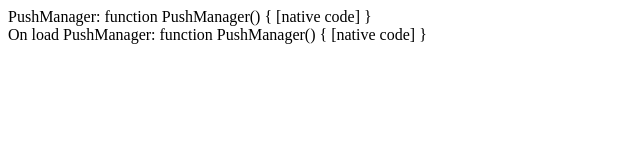
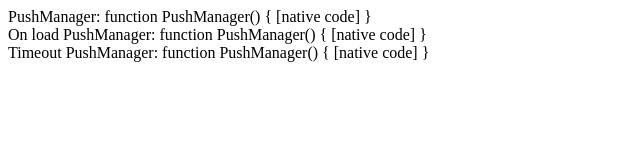
Before and after one commit to Amareis/pushmanager-test, a plain HTML site: page index.html in a window 1280 px wide. Shown: the whole page, without its empty margins (0-640 px from the left). Drawn offline with Linux system fonts and the light colour scheme.

Commit message:
Added timeout log

```diff
--- a/index.html
+++ b/index.html
@@ -1,9 +1,14 @@
 <html>
 <head>
 	<script type="text/javascript">
-		s = 'PushManager: ' + window.PushManager + '<br>'
+		function write(text) {
+			document.body.innerHTML += text + '<br>'
+		}
+		s = 'PushManager: ' + window.PushManager
 		window.onload = function () {
-			document.body.innerHTML += s + "On load PushManager: " + window.PushManager + '<br>'
+			write(s)
+			write("On load PushManager: " + window.PushManager)
+			setTimeout(function() {write("Timeout PushManager: " + window.PushManager)}, 200)
 		}
 	</script>
 </head>
```
